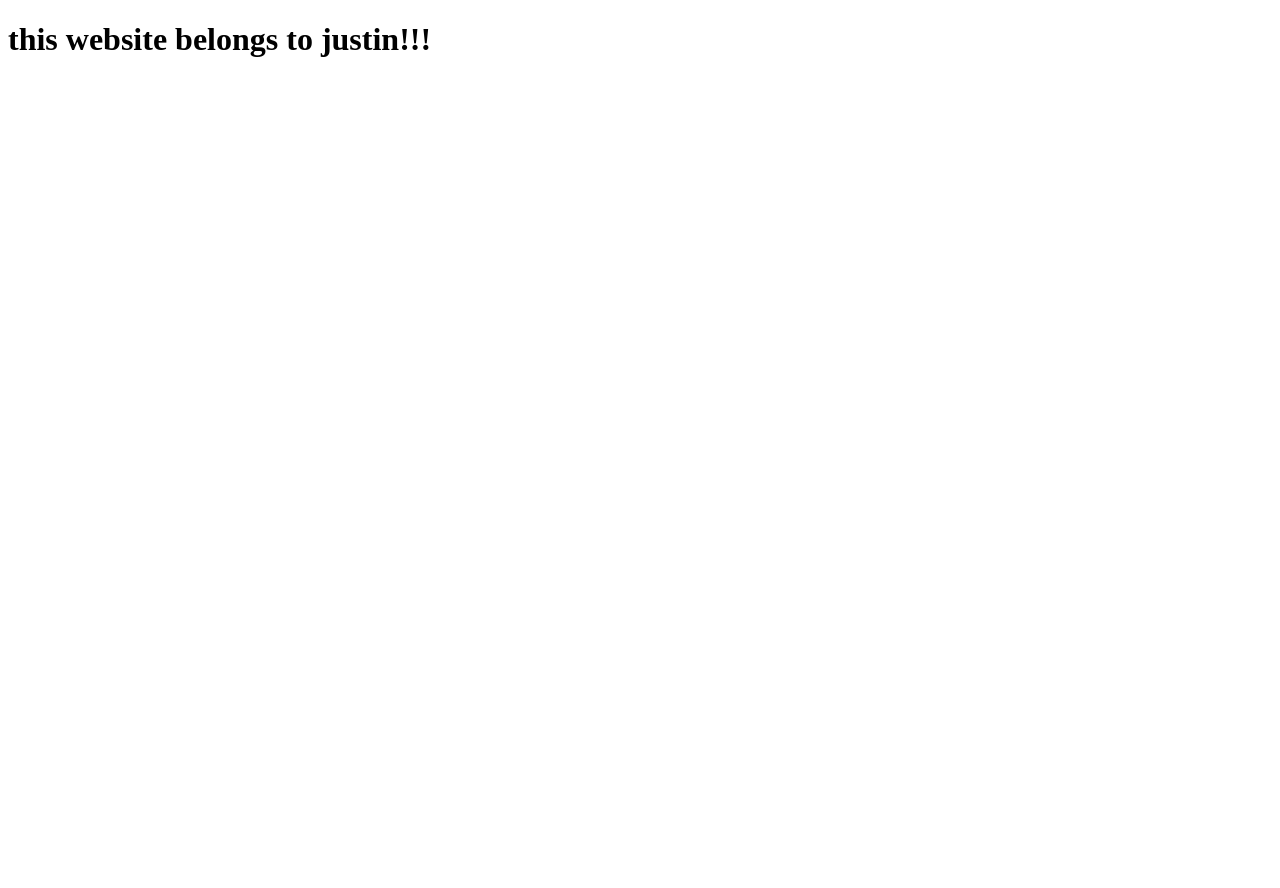
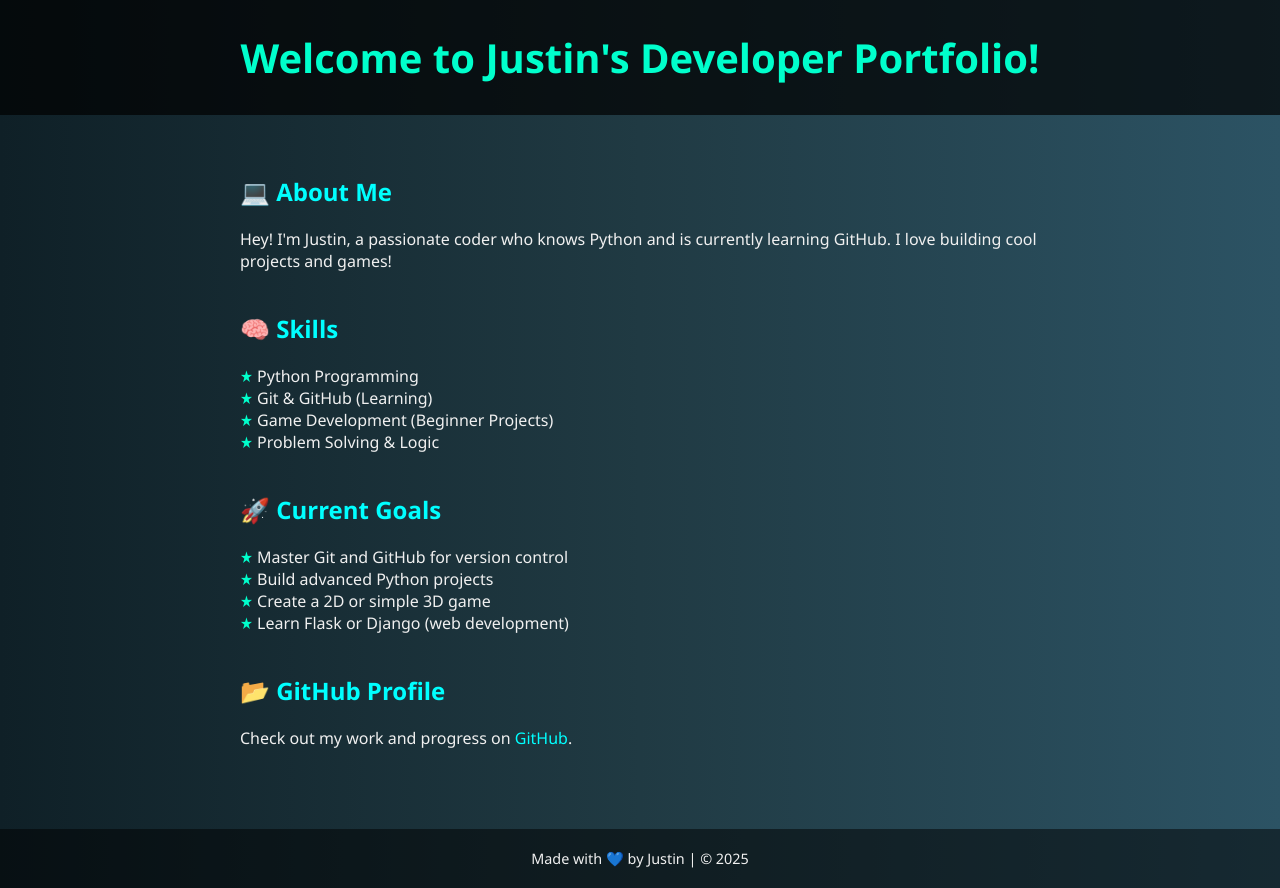
Before and after one commit to justinkmonkey/justinkmonkey.github.io, a plain HTML site: page index.html in a window 1280 px wide. Before the commit the page ends 800 px from the top, so only its background shows below. Drawn offline with Linux system fonts and the light colour scheme.

Commit message:
Update index.html

```diff
--- a/index.html
+++ b/index.html
@@ -1,10 +1,112 @@
-<!Doctype html>
-<html>
+<!DOCTYPE html>
+<html lang="en">
+<head>
+  <meta charset="UTF-8" />
+  <meta name="viewport" content="width=device-width, initial-scale=1.0" />
+  <title>Justin's Developer Portfolio</title>
+  <style>
+    body {
+      font-family: 'Segoe UI', Tahoma, Geneva, Verdana, sans-serif;
+      margin: 0;
+      padding: 0;
+      background: linear-gradient(to right, #0f2027, #203a43, #2c5364);
+      color: #f0f0f0;
+    }
 
-  <head></head>
+    header {
+      background-color: rgba(0, 0, 0, 0.7);
+      padding: 30px 20px;
+      text-align: center;
+    }
 
-  <body>
-    <h1>this website belongs to justin!!!</h1>
-  </body>
+    header h1 {
+      font-size: 2.5em;
+      margin: 0;
+      color: #00ffcc;
+    }
 
+    .content {
+      padding: 40px 20px;
+      max-width: 800px;
+      margin: auto;
+    }
+
+    .section {
+      margin-bottom: 40px;
+    }
+
+    h2 {
+      color: #00ffff;
+    }
+
+    ul {
+      list-style-type: none;
+      padding-left: 0;
+    }
+
+    li::before {
+      content: "★ ";
+      color: #00ffcc;
+    }
+
+    footer {
+      text-align: center;
+      padding: 20px;
+      background-color: rgba(0, 0, 0, 0.5);
+      font-size: 0.9em;
+    }
+
+    a {
+      color: #00ffff;
+      text-decoration: none;
+    }
+
+    a:hover {
+      text-decoration: underline;
+    }
+  </style>
+</head>
+<body>
+
+  <header>
+    <h1>Welcome to Justin's Developer Portfolio!</h1>
+  </header>
+
+  <div class="content">
+    <div class="section">
+      <h2>💻 About Me</h2>
+      <p>Hey! I'm Justin, a passionate coder who knows Python and is currently learning GitHub. I love building cool projects and games!</p>
+    </div>
+
+    <div class="section">
+      <h2>🧠 Skills</h2>
+      <ul>
+        <li>Python Programming</li>
+        <li>Git & GitHub (Learning)</li>
+        <li>Game Development (Beginner Projects)</li>
+        <li>Problem Solving & Logic</li>
+      </ul>
+    </div>
+
+    <div class="section">
+      <h2>🚀 Current Goals</h2>
+      <ul>
+        <li>Master Git and GitHub for version control</li>
+        <li>Build advanced Python projects</li>
+        <li>Create a 2D or simple 3D game</li>
+        <li>Learn Flask or Django (web development)</li>
+      </ul>
+    </div>
+
+    <div class="section">
+      <h2>📂 GitHub Profile</h2>
+      <p>Check out my work and progress on <a href="https://github.com/" target="_blank">GitHub</a>.</p>
+    </div>
+  </div>
+
+  <footer>
+    Made with 💙 by Justin | © 2025
+  </footer>
+
+</body>
 </html>
```
